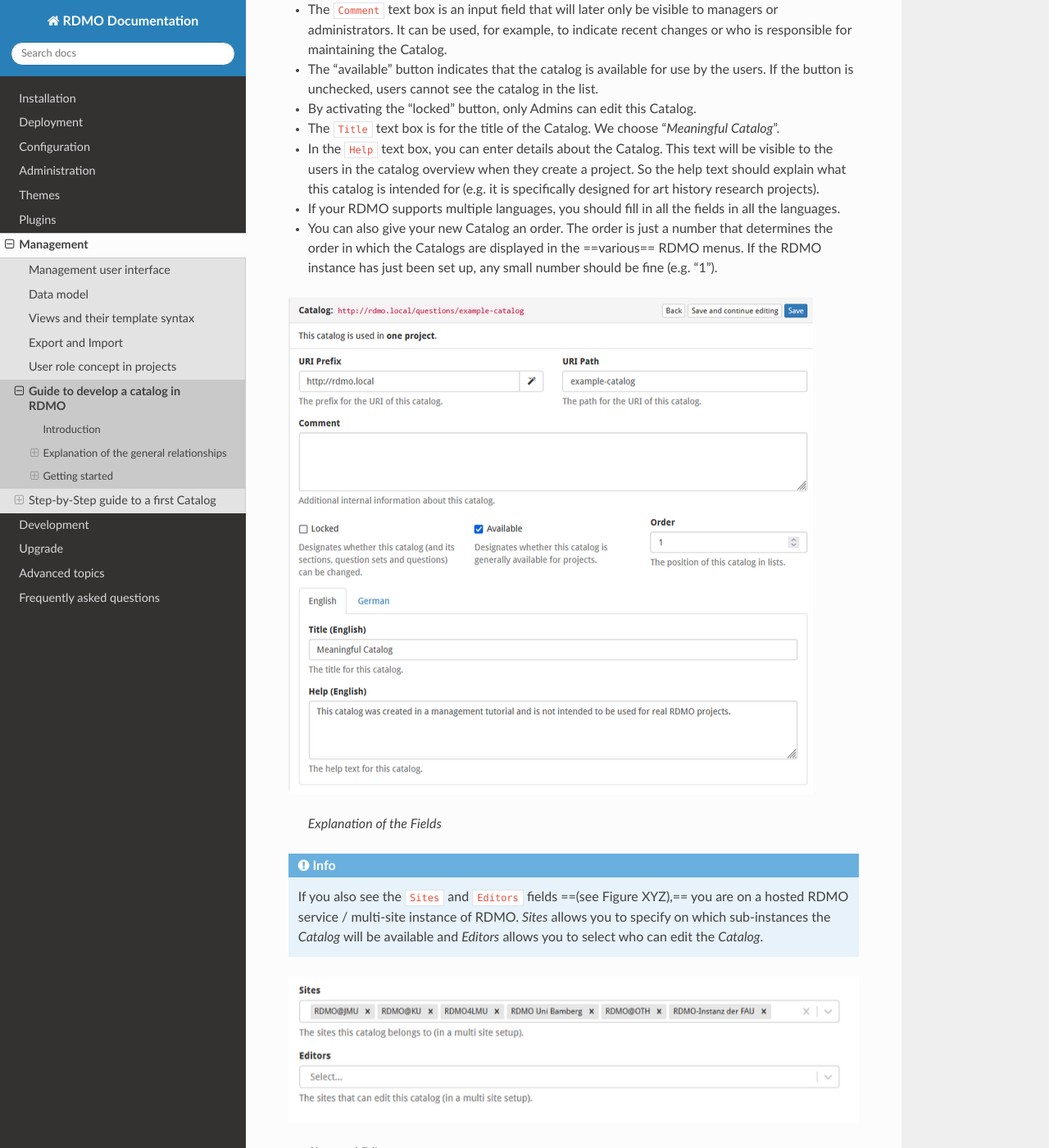
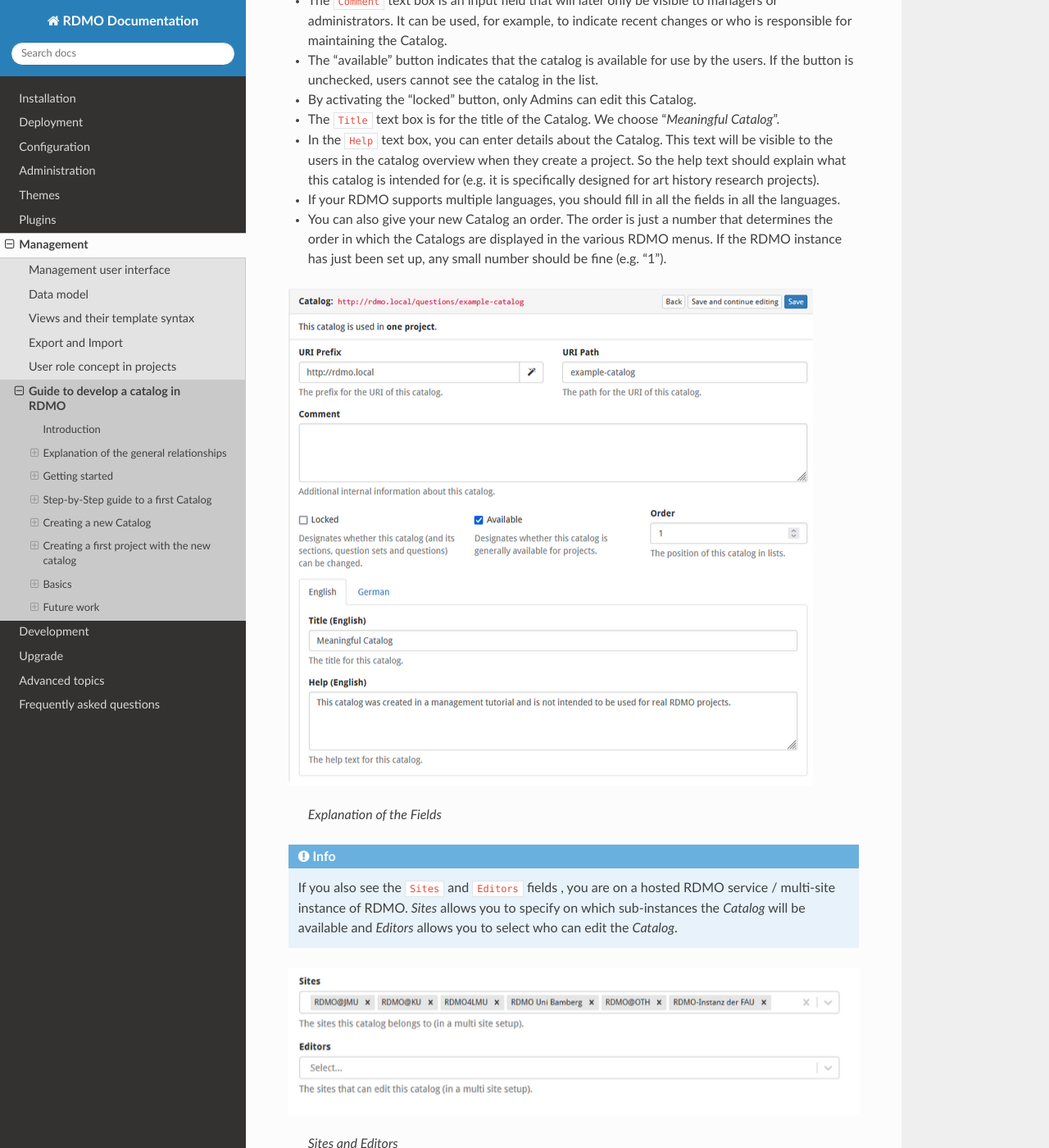
Before and after one commit to rdmorganiser/rdmo-docs, a Sphinx documentation site: the page built from docs/management/catalog-development.md, in a window 1280 px wide and 1400 px high, scrolled down 6238 px. Shown: the whole window at 82% size. Built offline with Sphinx 7.4.7 and the Read the Docs theme 3.1.0, drawn with Linux system fonts in a browser that asks for light colours; some of the changed text lies outside the part shown.

Commit message:
fix last syntax errors

````diff
--- a/docs/management/catalog-development.md
+++ b/docs/management/catalog-development.md
@@ -20,7 +20,7 @@
 
 Catalogs consist of (thematically distinct) Sections, which may span multiple pages. Pages are essentially (the entire scrollable area of) screens containing the questions (possibly organised into question sets). Questions can be of different types, distinguished by the type of response expected (e.g. text box, checkbox, date picker or range slider).
 
-The ==creation of a new [*Catalog*](#Catalog) must be done in this order==, and this is the order in which it is described in this [manual](#Getting-started).
+The creation of a new [*Catalog*](#Catalog) must be done in this order, and this is the order in which it is described in this [manual](#Getting-started).
 
 ## Getting started
 
@@ -58,7 +58,7 @@
 * Go to the `Management` section and `import` the  "optionsets.xml" file in the same way as you imported the attributes before. RDMO will again show you a summary of all the option sets being imported.
 * Continue with the import button.
 
-# Step-by-Step guide to a first Catalog
+## Step-by-Step guide to a first Catalog
 
 In this guide we will show you how to create a simple catalog to help you get started. We will show you how to create a catalog with two sections and two pages. All the steps we provide can be repeated to create a full catalog.
 
@@ -75,7 +75,7 @@
 
 The Page on the left shows the Question about the funding body, and the Page on the right allows users to create different tabs (one for each dataset). For information about the creator(s) of the dataset(s), different creators can be added using the green button.
 
-## Initial setup
+### Initial setup
 
 You should see a screen like this when you open RDMO:
 
@@ -119,13 +119,13 @@
 * The `Title` text box is for the title of the Catalog. We choose "*Meaningful Catalog*".
 * In the `Help` text box, you can enter details about the Catalog. This text will be visible to the users in the catalog overview when they create a project. So the help text should explain what this catalog is intended for (e.g. it is specifically designed for art history research projects).
 * If your RDMO supports multiple languages, you should fill in all the fields in all the languages.
-* You can also give your new Catalog an order. The order is just a number that determines the order in which the Catalogs are displayed in the ==various== RDMO menus. If the RDMO instance has just been set up, any small number should be fine (e.g. "1").
+* You can also give your new Catalog an order. The order is just a number that determines the order in which the Catalogs are displayed in the various RDMO menus. If the RDMO instance has just been set up, any small number should be fine (e.g. "1").
 
 ![](../_static/img/how-to-guide/catalog_buttons.PNG)
 > *Explanation of the Fields*
 
 ```{admonition} Info
-If you also see the `Sites` and `Editors` fields ==(see Figure XYZ),== you are on a hosted RDMO service / multi-site instance of RDMO. *Sites* allows you to specify on which sub-instances the *Catalog* will be available and *Editors* allows you to select who can edit the *Catalog*.
+If you also see the `Sites` and `Editors` fields , you are on a hosted RDMO service / multi-site instance of RDMO. *Sites* allows you to specify on which sub-instances the *Catalog* will be available and *Editors* allows you to select who can edit the *Catalog*.
 ```
 
 ![](../_static/img/how-to-guide/sites_editors.PNG)
@@ -150,7 +150,7 @@
 
 Click `Create and continue editing` to create the new section.
 
-At the top of the web page you should now see that the section is being used in a Catalog ==(see Figure XYZ)==. You can click on the down arrow to view this catalog. It is the one we have just created. If you reuse this section later in another [*Catalog*](#Catalog), it will also appear here.
+At the top of the web page you should now see that the section is being used in a Catalog. You can click on the down arrow to view this catalog. It is the one we have just created. If you reuse this section later in another [*Catalog*](#Catalog), it will also appear here.
 
 ![](../_static/img/how-to-guide/used_sections.PNG)
 > *Indicator how often a Section is used in different Catalogs*
@@ -199,7 +199,7 @@
 https://rdmorganiser.github.io/terms/domain/project/funder/name
 
 ```{admonition} Info
-**Important Note**: Each *Attribute* must only be used **once** in a *Catalog*. If you use an *Attribute* twice, the answers to different *Questions* will overwrite each other. ==There is only one exception, where an *Attribute* can be used more than once. We will cover this later when we create the next *Page*.==
+**Important Note**: Each *Attribute* must only be used **once** in a *Catalog*. If you use an *Attribute* twice, the answers to different *Questions* will overwrite each other. There is only one exception, where an *Attribute* can be used more than once. We will cover this later when we create the next *Page*.
 ```
 
 * The ['Widget type'](#Widget-type-also-data-type-information-type-input-options) allows you to define the type and answer possibilities of your current [*Question*](#Questions) (e.g. `Textarea` for longer answers, `Text` for short answers or `Radio buttons` for pre-defined answers).  We will cover radio buttons and pre-defined answers later when we create the [*Question set*](#Question-sets). For now, we will choose `Text,` as usually only a short line is needed for names.
@@ -338,7 +338,7 @@
 * When looking for a fitting attribute, we do not find a perfect match. For the sake of simplicity in this guide, we choose
    `https://rdmorganiser.github.io/terms/domain/project/dataset/preservation/responsible_person/email`
 
-==But it is not ideal, as the semantics indicate that it is the e-mail address of a person responsible for the preservation of the dataset. We could also create a new attribute, but we want to avoid this extra work for now.==
+But it is not ideal, as the semantics indicate that it is the e-mail address of a person responsible for the preservation of the dataset. We could also create a new attribute, but we want to avoid this extra work for now.
 
 * Click on `Create` and finish creating this [*Question*](#Questions). You should now be back at the level of our [*Question set*](#Question-sets). At the bottom of the *Elements* pane, you should now see the two questions that are part of this [*Question set*](#Question-sets).
 
@@ -388,7 +388,7 @@
 
 * Once you have selected your optionset, click on the `save` button. This [*Question*](#Questions) form will close and you will be returned to the [*Page*](#Pages) you came from. Click `save` again to save your changes.
 
-## Check that everything has worked
+### Check that everything has worked
 
 * Click on `Catalogs` In the right-hand navigation area. This will display all available [*Catalogs*](#Catalog). Find your new [*Catalog*](#Catalog) (you can search for a phrase to reduce the number of catalogs shown).
 * Next click on the first icon to the left, left of the pen icon, in our [*Catalog*](#Catalog) entry.
@@ -440,7 +440,7 @@
 
 Finally, you should see a radio button menu. The available options are defined in the [*Optionset*](#Option-sets) that we linked when [setting  up the question](#Add-a-Question-to-our-Page). If we wanted different options, e.g. different data volumes, we would have to create a new [*Optionset*](#Option-sets).
 
-## How to add Options to your RDMO
+### How to add Options to your RDMO
 
 If you have never created a [*Catalog*](#Catalog) in RDMO before, we recommend you start with the step-by-step guide to [Creating a new questionnaire](#Creating-a-new-questionnaire). Creating new [*Options*](#Options) is easier than creating a new questionnaire, but knowing the parts of a questionnaire (called a *Catalog* in RDMO) will help you understand what *Options* are for.
 
@@ -494,7 +494,7 @@
 
 We add *URI Path* and *Text* as well as *Help* and *View Text* as follows:
 
-* URI Path: option\_SRT
+* URI Path: option_SRT
 * Text: spatially resolved transcriptomics
 * Help: Add the specific techniques (e.g. GeoMX DSP, PIXEL-seq or DNA-MERFISH) in the text field.
 * View text:  Single-cell spatial transcriptomics methods will be used, in particular
@@ -674,7 +672,7 @@
 
 Cases where you'll need to create a new Attribute:
 
-* Be sure that there is no matching attribute\! Even if the name of an attribute does not literally reflect the question, they are open enough to cover similar question content. For example, if you want to query when a campaign starts (instead of a project), you can still use the attribute “https://rdmorganiser.github.io/terms/domain/project/schedule/project\_start” (if you have not already used it in the catalog), because you want to have similar pieces of information.
+* Be sure that there is no matching attribute\! Even if the name of an attribute does not literally reflect the question, they are open enough to cover similar question content. For example, if you want to query when a campaign starts (instead of a project), you can still use the attribute “https://rdmorganiser.github.io/terms/domain/project/schedule/project_start” (if you have not already used it in the catalog), because you want to have similar pieces of information.
     * Discipline-Specific Information: when capturing data unique to your field that isn’t covered by existing *Attributes*. Example: Specialized lab techniques or data formats or Institution-Specific Requirements: For information specific to your institution’s policies or processes.
     * New RDM Aspects:
       If addressing a new area of Research Data Management not currently in the existing *Attribute* set.
@@ -686,7 +684,7 @@
 
 In a next step, we will provide more detailed information on conditions, tasks and options. If you have any issues by reading and understanding or any wishes what also should be included here, feel free to make an issue or contact the rdmo group directly via [rdmo-contentgruppe@listserv.dfn.de](mailto:rdmo-contentgruppe@listserv.dfn.de).
 
-## Authors
+### Authors
 
 | Name | Mail |
 | :---- | :---- |
````
Also changed, not shown: other parts of docs/management/catalog-development.md (+3 -6 lines).
